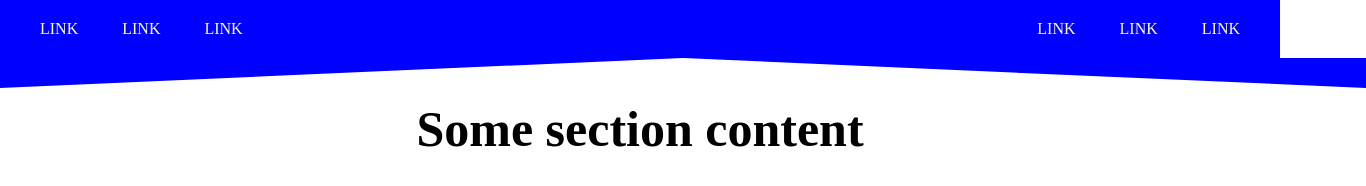
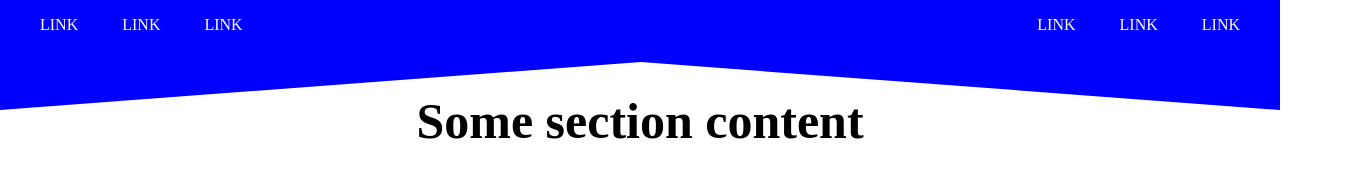
Before and after one commit to magdabober/nietypowe-menu, a plain HTML site: page index.html in a window 1280 px wide. Shown: the whole page, 1366 px wide, since content can reach past the window. Drawn offline with Linux system fonts and the light colour scheme.

Commit message:
dodany pseudoelement before

```diff
--- a/css/style.css
+++ b/css/style.css
@@ -5,56 +5,56 @@ body {
 header.main-header {
     background-color: blue;
     position: relative;
-    width: 100%;
-/*
-    width:0;
-     height:100px;
-     border-right:50vh solid blue;
-     border-left:50vh solid blue;
-     border-bottom:30px solid transparent;
-*/
+}
+
+header.main-header::before {
+    content: '';
+    position: absolute;
+    left: 0;
+    bottom: -60px;
+    border-bottom: 60px solid transparent;
+    border-left: 800px solid blue;
+    width: 0;
+    height: 0;
 }
 
 header.main-header::after {
     content: '';
     position: absolute;
-    left: 0;
-    bottom: -30px;
-    height: 30px;
-    border-bottom: 30px solid transparent;
-    border-left: 683px solid blue;
-    border-right: 683px solid blue;
+    right: 0;
+    bottom: -60px;
+    border-bottom: 60px solid transparent;
+    border-right: 800px solid blue;
     width: 0;
     height: 0;
-
 }
 
 header.main-header nav.main-nav {
-    background-color: blue;
-    display: inline-block;
+    box-sizing: border-box;
+    width: 100%;
+    padding: 0 20px;
+}
+
+header.main-header nav.main-nav ul.nav-inner {
     width: 50%;
-    float: left;
-    box-sizing: border-box;
-    padding: 20px;
     list-style: none;
     text-transform: uppercase;
-    transition: all 0s linear;
+    padding: 0;
+    float: left;
 }
 
-/*
-header.main-header nav.main-nav:hover {
-    height: 80px;
-}
-*/
-
-header.main-header nav.main-nav li.inner-right {
-    text-align: right;
+header.main-header nav.main-nav ul.nav-inner li {
+    display: inline-block;
 }
 
-header.main-header nav.main-nav li.nav-inner a {
+header.main-header nav.main-nav ul.nav-inner a {
     color: white;
     text-decoration: none;
     padding: 0 20px;
+}
+
+header.main-header nav.main-nav ul.inner-right {
+    text-align: right;
 }
 
 div.clear {
--- a/index.html
+++ b/index.html
@@ -1,26 +1,39 @@
 <!DOCTYPE html>
 <html lang="en">
+
 <head>
     <meta charset="UTF-8">
     <title>Nietypowe menu</title>
     <link rel="stylesheet" href="css/style.css">
 </head>
+
 <body>
 
     <header class="main-header">
-       <nav class="main-nav nav-left">
-           <li class="nav-inner inner-left">
-               <a href="">Link</a>
-               <a href="">Link</a>
+        <nav class="main-nav">
+            <ul class="nav-inner inner-left">
+                <li>
                     <a href="">Link</a>
                 </li>
-       </nav>
-       <nav class="main-nav nav-right">
-           <li class="nav-inner inner-right">
-               <a href="">Link</a>
-               <a href="">Link</a>
+                <li>
                     <a href="">Link</a>
                 </li>
+                <li>
+                    <a href="">Link</a>
+                </li>
+            </ul>
+
+            <ul class="nav-inner inner-right">
+                <li>
+                    <a href="">Link</a>
+                </li>
+                <li>
+                    <a href="">Link</a>
+                </li>
+                <li>
+                    <a href="">Link</a>
+                </li>
+            </ul>
         </nav>
         <div class="clear"></div>
     </header>
@@ -30,4 +43,5 @@
     </section>
 
 </body>
+
 </html>
```
Lines whose indentation alone changed are shown as unchanged.
